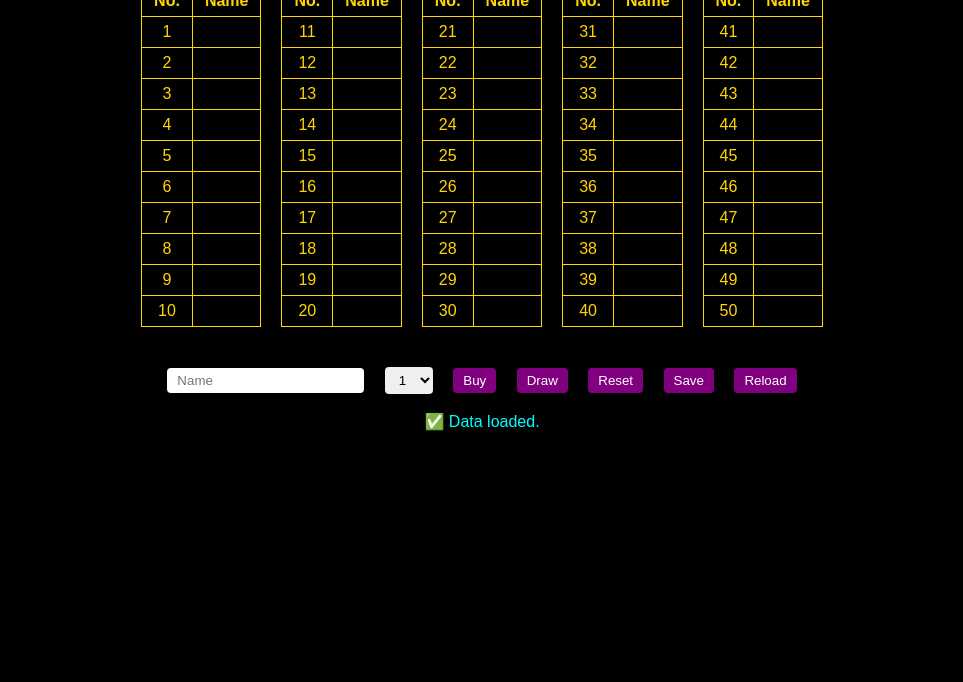
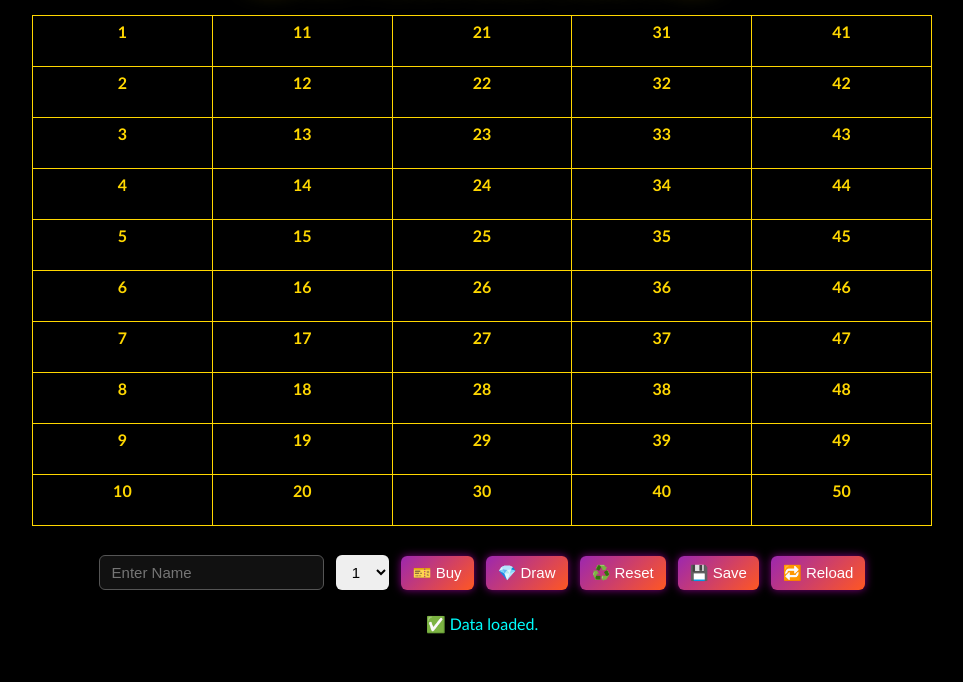
Before and after one commit to noir-palace/noir-lottery, a plain HTML site: page index.html in a window 1280 px wide. Shown: the part 124-806 px from the top of the page, without its empty margins (158-1121 px from the left). Drawn offline with Linux system fonts and the light colour scheme.

Commit message:
Update index.html

```diff
--- a/index.html
+++ b/index.html
@@ -3,149 +3,188 @@
 <head>
 <meta charset="UTF-8">
 <meta name="viewport" content="width=device-width, initial-scale=1.0">
-  <title>Noir Palace Lottery Board</title>
+<title>🎟️ Noir Palace Lottery Board 🎟️</title>
 <style>
   body {
-      background-color: black;
+    background-color: #000;
     color: gold;
-      font-family: Arial, sans-serif;
+    font-family: "Trebuchet MS", sans-serif;
+    text-align: center;
+    padding: 40px;
+  }
+
+  h1 {
+    font-size: 2em;
+    text-shadow: 0 0 10px gold, 0 0 20px #ffcc00, 0 0 30px gold;
+    margin-bottom: 30px;
+  }
+
+  table {
+    border-collapse: collapse;
+    margin: 20px auto;
+    width: 90%;
+    max-width: 900px;
+    color: gold;
+  }
+
+  td, th {
+    border: 1px solid gold;
+    padding: 6px;
     text-align: center;
   }
-    h1 {
-      text-shadow: 0 0 10px gold;
-      margin-top: 40px;
+
+  th {
+    background-color: #111;
+    text-shadow: 0 0 8px #ffaa00;
   }
-    table {
-      margin: 10px;
-      border-collapse: collapse;
-      display: inline-block;
+
+  td {
+    background-color: #000;
+    transition: all 0.2s;
   }
-    th, td {
-      border: 1px solid gold;
-      padding: 6px 12px;
+
+  td:hover {
+    background-color: #222;
+    color: #ffcc00;
   }
+
+  .controls {
+    margin-top: 25px;
+  }
+
   input, select, button {
-      margin: 8px;
-      padding: 5px 10px;
-      border-radius: 4px;
     border: none;
+    padding: 8px 12px;
+    margin: 4px;
+    border-radius: 6px;
+    font-size: 15px;
+    outline: none;
   }
+
+  input {
+    background: #111;
+    color: gold;
+    border: 1px solid #555;
+  }
+
   button {
-      background-color: purple;
     color: white;
     cursor: pointer;
+    background: linear-gradient(135deg, #9c27b0, #ff5722);
+    box-shadow: 0 0 8px #ff00ff80;
+    transition: transform 0.1s, box-shadow 0.2s;
   }
+
   button:hover {
-      background-color: orange;
+    transform: scale(1.07);
+    box-shadow: 0 0 15px #ffcc00;
   }
-    #status {
-      margin-top: 10px;
+
+  .status {
+    margin-top: 20px;
+    font-size: 1rem;
     color: cyan;
+  }
+
+  @media (max-width: 768px) {
+    table {
+      font-size: 13px;
+    }
   }
 </style>
 </head>
+
 <body>
   <h1>🎟️ Noir Palace Lottery Board 🎟️</h1>
 
-  <div id="lotteryBoard"></div>
+  <table id="lotteryTable"></table>
 
-  <br>
-  <input type="text" id="playerName" placeholder="Name">
+  <div class="controls">
+    <input type="text" id="nameInput" placeholder="Enter Name">
     <select id="ticketCount">
       <option value="1">1</option>
       <option value="2">2</option>
       <option value="3">3</option>
       <option value="5">5</option>
     </select>
-  <button onclick="buyTickets()">Buy</button>
-  <button onclick="drawWinner()">Draw</button>
-  <button onclick="resetBoard()">Reset</button>
-  <button onclick="saveToGitHub()">Save</button>
-  <button onclick="loadFromGitHub()">Reload</button>
+    <button onclick="buyTickets()">🎫 Buy</button>
+    <button onclick="drawWinner()">💎 Draw</button>
+    <button onclick="resetTable()">♻️ Reset</button>
+    <button onclick="saveData()">💾 Save</button>
+    <button onclick="loadData()">🔁 Reload</button>
+  </div>
 
-  <div id="status">Loading...</div>
+  <div class="status" id="status">Loading...</div>
 
 <script>
-    const repoOwner = "noir-palace";
-    const repoName = "noir-lottery";
-    const filePath = "lottery.json";
+const DATA_URL = "https://noir-palace.github.io/noir-lottery/lottery.json";
+let tickets = [];
 
-    const token = ""; // Προαιρετικά — θα το κρατήσουμε άδειο για κοινή χρήση
-    let tickets = Array.from({length: 50}, (_, i) => ({ number: i + 1, name: "" }));
-
-    function renderBoard() {
-      const board = document.getElementById("lotteryBoard");
-      board.innerHTML = "";
-      for (let row = 0; row < 5; row++) {
-        const table = document.createElement("table");
-        const header = document.createElement("tr");
-        header.innerHTML = "<th>No.</th><th>Name</th>";
-        table.appendChild(header);
-        for (let i = row * 10; i < row * 10 + 10; i++) {
-          const t = tickets[i];
-          const rowEl = document.createElement("tr");
-          rowEl.innerHTML = `<td>${t.number}</td><td>${t.name || ""}</td>`;
-          table.appendChild(rowEl);
-        }
-        board.appendChild(table);
+async function loadData() {
+  document.getElementById("status").innerText = "Loading...";
+  try {
+    const res = await fetch(DATA_URL);
+    tickets = await res.json();
+    renderTable();
+    document.getElementById("status").innerText = "✅ Data loaded.";
+  } catch (err) {
+    document.getElementById("status").innerText = "❌ Failed to load data.";
   }
 }
 
-    async function buyTickets() {
-      const name = document.getElementById("playerName").value.trim();
+function renderTable() {
+  const table = document.getElementById("lotteryTable");
+  table.innerHTML = "";
+  const cols = 5;
+  const rows = Math.ceil(tickets.length / cols);
+
+  for (let r = 0; r < rows; r++) {
+    const row = document.createElement("tr");
+    for (let c = 0; c < cols; c++) {
+      const index = r + c * rows;
+      if (index < tickets.length) {
+        const cell = document.createElement("td");
+        const t = tickets[index];
+        cell.innerHTML = `<b>${t.number}</b><br>${t.name || "&nbsp;"}`;
+        row.appendChild(cell);
+      }
+    }
+    table.appendChild(row);
+  }
+}
+
+function buyTickets() {
+  const name = document.getElementById("nameInput").value.trim();
   const count = parseInt(document.getElementById("ticketCount").value);
-      if (!name) return alert("Enter a name first!");
-      const freeTickets = tickets.filter(t => !t.name);
-      if (freeTickets.length < count) return alert("Not enough free tickets!");
-      for (let i = 0; i < count; i++) freeTickets[i].name = name;
-      renderBoard();
+  if (!name) return alert("Enter a name!");
+
+  let available = tickets.filter(t => !t.name);
+  if (available.length < count) return alert("Not enough free tickets!");
+
+  for (let i = 0; i < count; i++) {
+    available[i].name = name;
+  }
+  renderTable();
 }
 
 function drawWinner() {
   const filled = tickets.filter(t => t.name);
-      if (!filled.length) return alert("No tickets sold yet!");
+  if (filled.length === 0) return alert("No tickets bought yet!");
   const winner = filled[Math.floor(Math.random() * filled.length)];
-      alert(`🎉 Winner: ${winner.name} (#${winner.number}) 🎉`);
+  alert(`🏆 Winner: ${winner.name} (No ${winner.number})`);
 }
 
-    function resetBoard() {
+function resetTable() {
+  if (!confirm("Reset all tickets?")) return;
   tickets.forEach(t => t.name = "");
-      renderBoard();
+  renderTable();
 }
 
-    async function saveToGitHub() {
-      if (!token) return alert("No token configured for saving.");
-      const content = btoa(JSON.stringify(tickets, null, 2));
-      const url = `https://api.github.com/repos/${repoOwner}/${repoName}/contents/${filePath}`;
-      const res = await fetch(url, {
-        method: "PUT",
-        headers: {
-          "Authorization": `token ${token}`,
-          "Content-Type": "application/json"
-        },
-        body: JSON.stringify({
-          message: "Update lottery board",
-          content
-        })
-      });
-      document.getElementById("status").textContent = res.ok ? "✅ Saved successfully" : "❌ Save failed";
+function saveData() {
+  alert("Saving disabled on GitHub Pages. Use Noir admin mode to sync.");
 }
 
-    async function loadFromGitHub() {
-      document.getElementById("status").textContent = "Loading...";
-      try {
-        const res = await fetch(`https://raw.githubusercontent.com/${repoOwner}/${repoName}/main/${filePath}`);
-        if (!res.ok) throw new Error("Cannot load data");
-        tickets = await res.json();
-        renderBoard();
-        document.getElementById("status").textContent = "✅ Data loaded.";
-      } catch {
-        renderBoard();
-        document.getElementById("status").textContent = "⚠️ Failed to load data.";
-      }
-    }
-
-    loadFromGitHub();
+loadData();
 </script>
 </body>
 </html>
```
Lines whose indentation alone changed are shown as unchanged.
